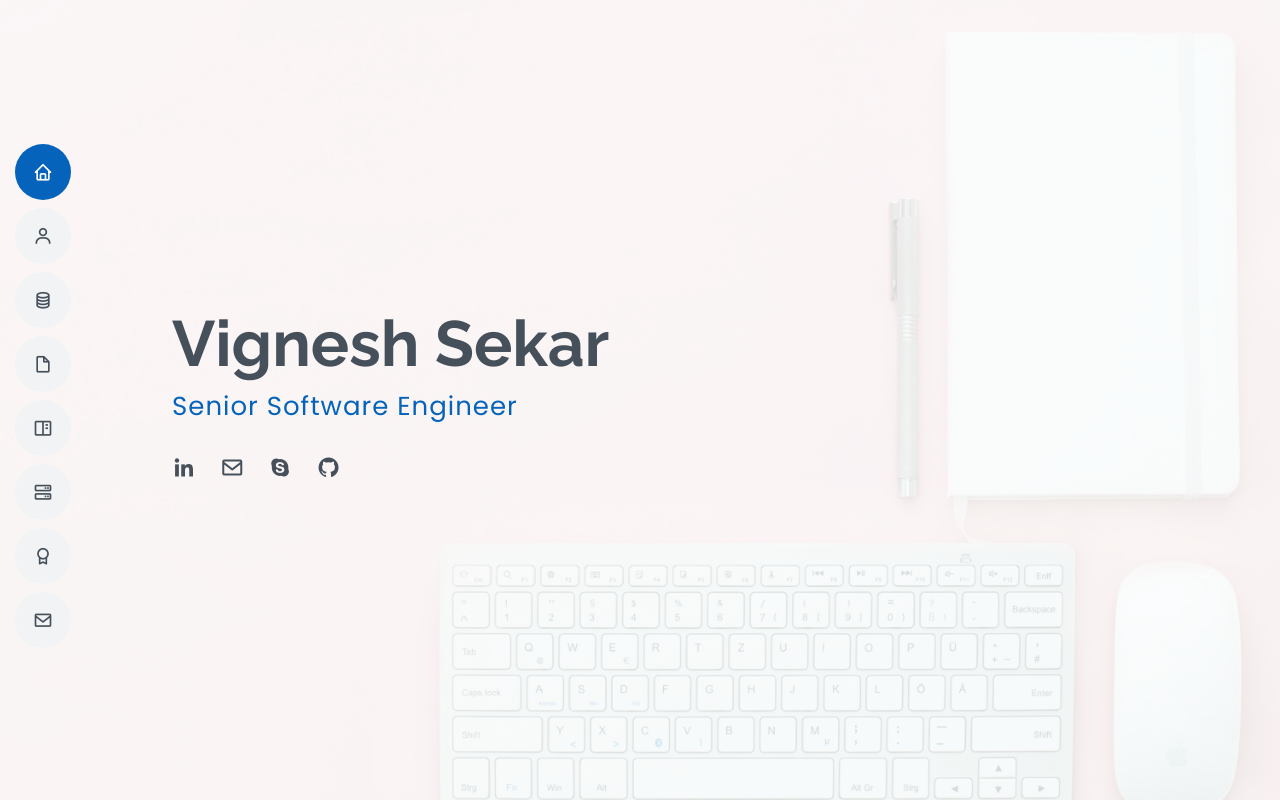
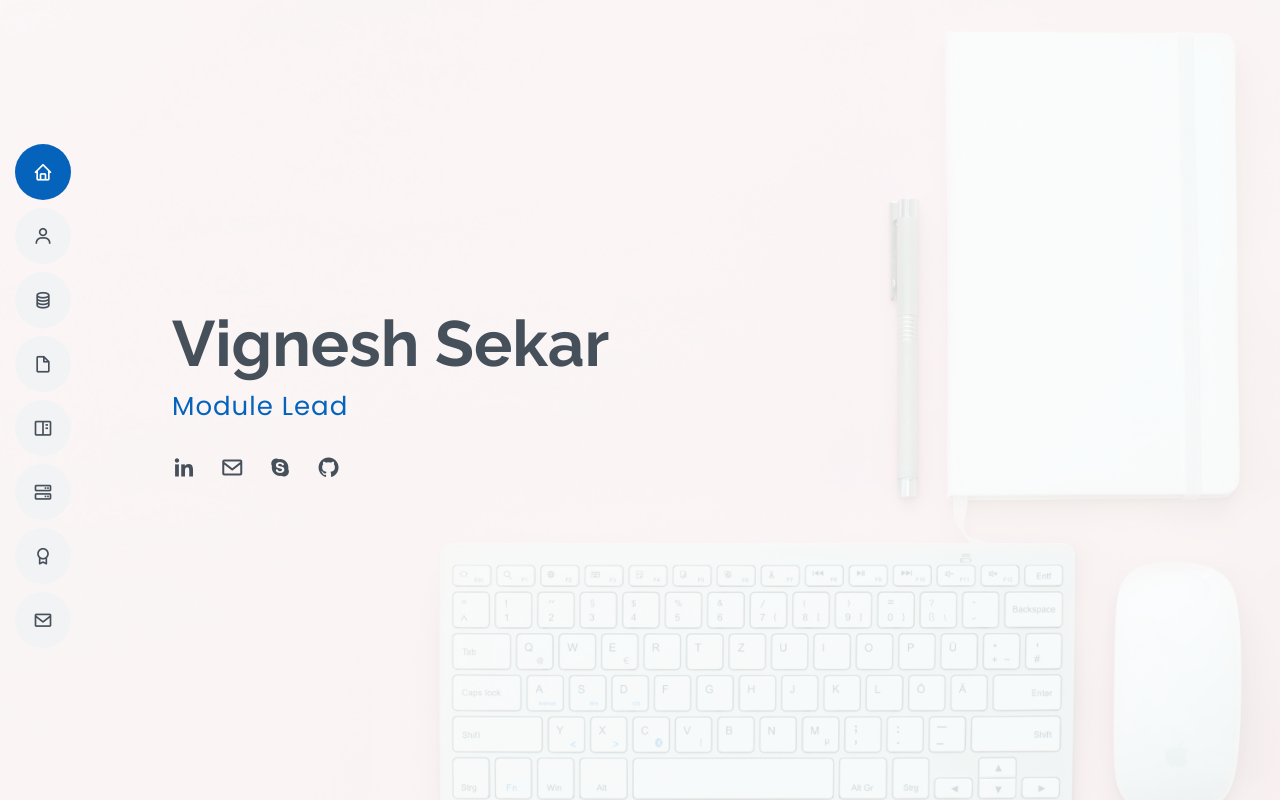
Before and after one commit to vigneshrsekar/vigneshrsekar.github.io, a plain HTML site: page index.html in a window 1280 px wide. Shown: the top 800 px of the page. Drawn offline with nearby package versions, Linux system fonts and the light colour scheme.

```diff
--- a/index.html
+++ b/index.html
@@ -65,7 +65,7 @@
   <section id="hero" class="d-flex flex-column justify-content-center">
     <div class="container" data-aos="zoom-in" data-aos-delay="100">
       <h1>Vignesh Sekar</h1>
-      <p> <span>Senior Software Engineer</span></p>
+      <p> <span>Module Lead</span></p>
       <div class="social-links">
         <!-- <a href="#" class="twitter"><i class="bx bxl-twitter"></i></a>
         <a href="#" class="facebook"><i class="bx bxl-facebook"></i></a>
```
